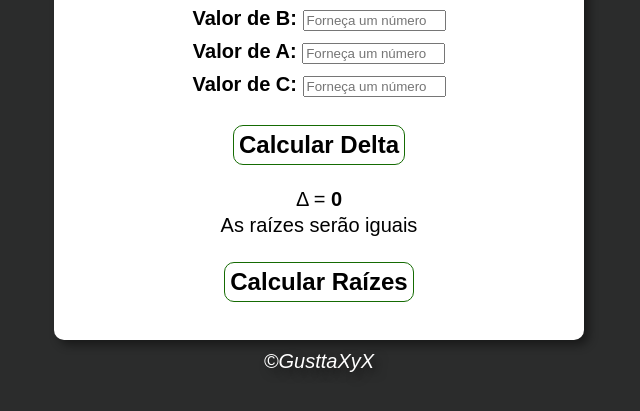
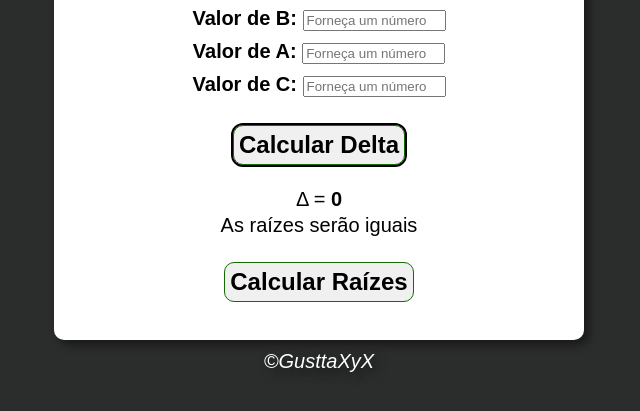
Before and after one commit to GusttaXyX/Projeto-Bhaskara, a plain HTML site: page index.html in a window 1280 px wide. Both pictures are taken after a click on the button "Calcular Delta". Shown: the part 193-604 px from the top of the page, without its empty margins (321-961 px from the left). Drawn offline with Linux system fonts and the light colour scheme.

Commit message:
Alteração-Dos-Botões

```diff
--- a/index.html
+++ b/index.html
@@ -20,14 +20,14 @@
                 <p id='calculo'>Valor de B: <input type="number" name="numberB" id="numberB" placeholder="Forneça um número"></p>
                 <p id='calculo'>Valor de A: <input type="number" name="numberA" id="numberA" placeholder="Forneça um número"></p>
                 <p id='calculo'>Valor de C: <input type="number" name="numberC" id="numberC" placeholder="Forneça um número"></p>
-                <p><input type="button" value="Calcular Delta" onclick="deltaCalc()" id='button_one'></p>
+                <p><input type="button" value="Calcular Delta" onclick="deltaCalc()" id="button_one" class="custom-button"></p>
             </div>
             <div>
                 <p id = 'res_delta_sub'></p>
                 <p id = 'res_delta'></p>
             </div>
             <div id = 'butão'>
-                <input type="button" value="Calcular Raízes" onclick="raizCalc()" id = 'button_two'>
+                <input type="button" value="Calcular Raízes" onclick="raizCalc()" id="button_two" class="custom-button">
             </div>
             <div>
                 <p id = 'x1'></p>
--- a/style.css
+++ b/style.css
@@ -41,31 +41,37 @@ header{
     width: 135px;
 
 }
-#button_one{
+
+/* Efeito de nos botões*/
+
+.custom-button {
     border: 1px solid rgb(21, 107, 3);
     padding: 5px;
     margin: 5px;
     border-radius: 10px;
-    background-color: unset;
+    background-color: #f0f0f0;
     font-size: 18pt;
     font-weight: bolder;
     margin-bottom: 3px;
-}
-#button_two{
-    display: none;
-    border: 1px solid rgb(21, 107, 3);
-    padding: 5px;
-    margin: 5px;
-    border-radius: 10px;
-    background-color: unset;
-    font-size: 18pt;
-    font-weight: bolder;
-    margin-bottom: 3px;
+    transition: background-color 0.3s, color 0.3s;
 }
 
-#button_one.hover{
+
+.custom-button:hover {
+    background-color: rgb(4, 107, 27);
+    color: white;
     cursor: pointer;
 }
+
+.custom-button:focus {
+    outline: 2px solid rgb(0, 0, 0);
+}
+
+
+#button_two {
+    display: none;
+}
+
 
 #x1{
     margin-bottom: 3px;
```
